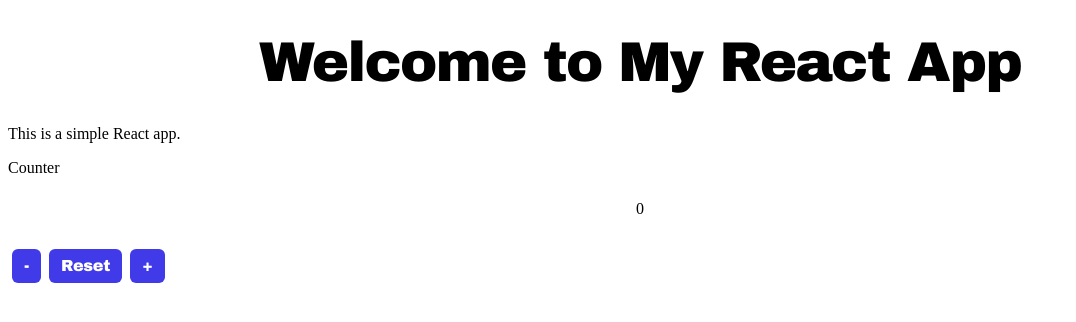
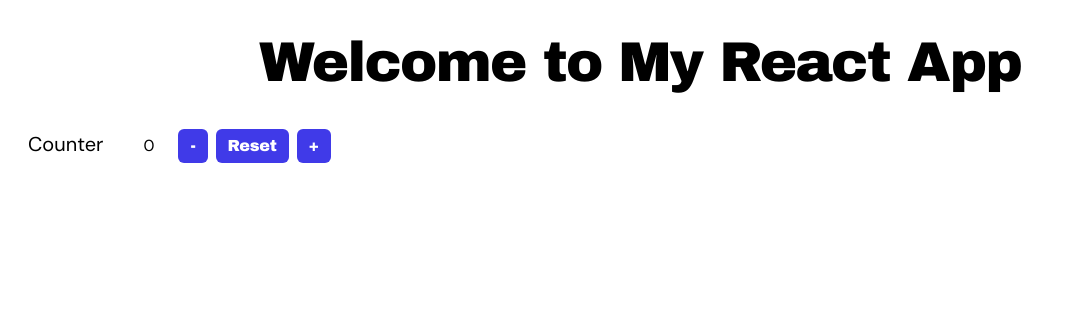
Before and after one commit to aryanishan/Summer-pep-Mern-Stack, a React (Vite) app in the folder Class 5/my-react-app/: page / in a window 1280 px wide. Shown: the top 322 px of the page, without its empty margins (0-1076 px from the left). Built offline with nearby package versions, Linux system fonts and the light colour scheme.

Commit message:
counter designing

```diff
--- a/Class 5/my-react-app/index.html
+++ b/Class 5/my-react-app/index.html
@@ -7,6 +7,9 @@
     <link rel="preconnect" href="https://fonts.googleapis.com">
 <link rel="preconnect" href="https://fonts.gstatic.com" crossorigin>
 <link href="https://fonts.googleapis.com/css2?family=Archivo+Black&display=swap" rel="stylesheet">
+<link rel="preconnect" href="https://fonts.googleapis.com">
+<link rel="preconnect" href="https://fonts.gstatic.com" crossorigin>
+<link href="https://fonts.googleapis.com/css2?family=DM+Sans:ital,opsz,wght@0,9..40,100..1000;1,9..40,100..1000&display=swap" rel="stylesheet">
     <title>my-react-app</title>
   </head>
   <body>
--- a/Class 5/my-react-app/src/App.jsx
+++ b/Class 5/my-react-app/src/App.jsx
@@ -9,7 +9,7 @@
   return (
     <>
       <h1>Welcome to My React App</h1>
-      <p>This is a simple React app.</p>
+      {/* <p>This is a simple React app.</p> */}
       <p>Counter</p>
       <p class="counter">{count}</p>
       <button class="btn" onClick={() => setCount(count - 1)}>-</button>
--- a/Class 5/my-react-app/src/index.css
+++ b/Class 5/my-react-app/src/index.css
@@ -147,12 +147,17 @@
   font-style: normal;
 }
 
-.counter {
-  padding: 20px 12px;
-  font-size: 50px;
+p {
+  display: inline-block;
+  padding: 6px 12px;
+  font-size: 20px;
   border: 1px solid var(--border);
   margin: 0 8px;
-  min-width: 40px;
+  font-family: "DM Sans", sans-serif;
+  font-optical-sizing: auto;
+  font-weight: <weight>;
+  font-style: normal;
+  /* min-width: 40px; */
   text-align: center;
   @media (max-width: 1024px) {
     margin: 0 4px;
```
